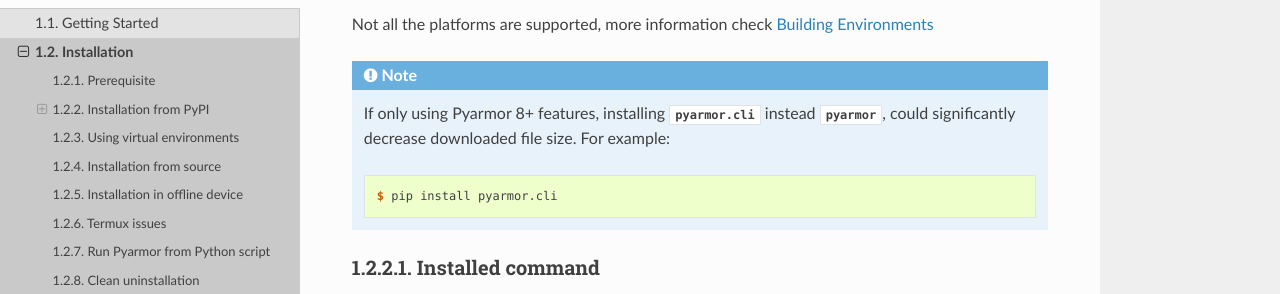
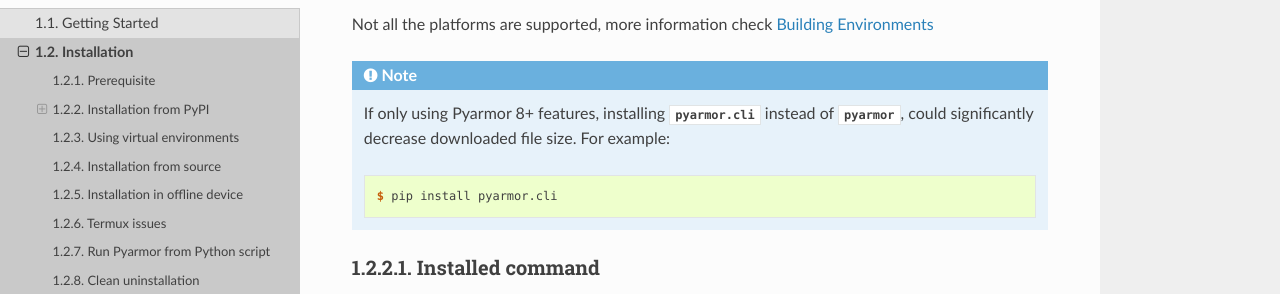
Before and after one commit to dashingsoft/pyarmor, a Sphinx documentation site: the page built from docs/tutorial/installation.rst, in a window 1280 px wide and 900 px high, scrolled down 1642 px. Shown: the part 154-448 px from the top of the window. Built offline with Sphinx 7.4.7 and the Read the Docs theme 2.0.0, drawn with Linux system fonts in a browser that asks for light colours.

Commit message:
Fix typos for `instead of`

```diff
--- a/docs/topic/bccmode.rst
+++ b/docs/topic/bccmode.rst
@@ -236,7 +236,7 @@
 Known issues
 ============
 
-* When format string has syntax error, BCC mode may raise `SystemError: NULL object passed to Py_BuildValue`, instead `SyntaxError` or `ValueError`.
+* When format string has syntax error, BCC mode may raise `SystemError: NULL object passed to Py_BuildValue`, instead of `SyntaxError` or `ValueError`.
 
   Found in test cases `lib/python3.12/test/test_fstring.py`:
   - test_invalid_syntax_error_message
--- a/docs/tutorial/installation.rst
+++ b/docs/tutorial/installation.rst
@@ -65,7 +65,7 @@
 
 .. note::
 
-    If only using Pyarmor 8+ features, installing :mod:`pyarmor.cli` instead :mod:`pyarmor`, could significantly decrease downloaded file size. For example::
+    If only using Pyarmor 8+ features, installing :mod:`pyarmor.cli` instead of :mod:`pyarmor`, could significantly decrease downloaded file size. For example::
 
         $ pip install pyarmor.cli
 
@@ -153,7 +153,7 @@
 
     $ pip install pyarmor.cli.windows-3.2.9-cp310-none-any.whl
 
-If only using Pyarmor 8+ features, it's recommend to install :mod:`pyarmor.cli` instead :mod:`pyarmor`, the former file size is significantly less than the latter. For example::
+If only using Pyarmor 8+ features, it's recommend to install :mod:`pyarmor.cli` instead of :mod:`pyarmor`, the former file size is significantly less than the latter. For example::
 
     $ pip install pyarmor.cli-8.2.9.zip
 
```
Also changed, not shown: 1 other file.
